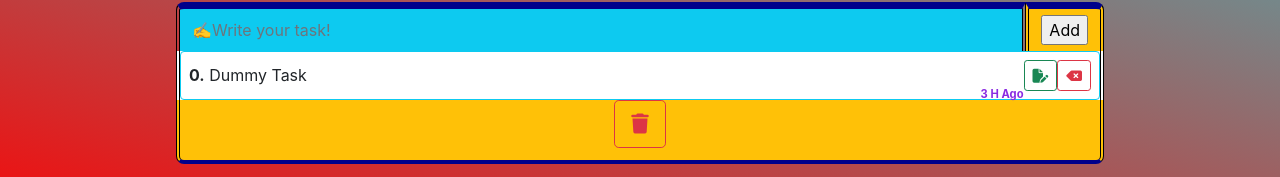
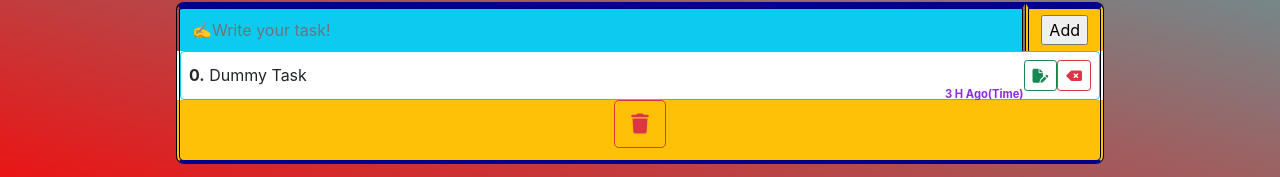
Before and after one commit to Ashishkuldeep23/react-todo, a React (Create React App) app: page / in a window 1280 px wide. Shown: the part 527-704 px from the top of the page. Built offline with nearby package versions, Linux system fonts and the light colour scheme.

Commit message:
Focus() function added with todo

```diff
--- a/src/coponant/TodoBody/todo.js
+++ b/src/coponant/TodoBody/todo.js
@@ -64,6 +64,10 @@ const Todo = () => {
     // // // Update items --->
 
     const updateTask = (idGeted, name) => {
+
+        // // By below line of code when update btn clicked then input in focused mode means ready to take input.
+        document.getElementById("mainInput").focus()
+
         setNewTask(name)
         setUpdateTask(idGeted)
         setToggleBtn(true)
@@ -82,10 +86,12 @@ const Todo = () => {
     }
 
 
+
     // // // // Removing all Tasks -->
     const removeAllTasks = () => {
         setItems([]);
     }
+
 
 
     // // // Data save in local storage by useEffect hooks -->
@@ -96,6 +102,7 @@ const Todo = () => {
 
 
 
+    // // // Time how many ago written a task.
     const timeDiffFunc = (date) => {
 
 
@@ -130,9 +137,10 @@ const Todo = () => {
             outPut = years + " Y Ago"
         }
 
-
         return outPut
     }
+
+
 
 
     // // // UI starts here -------------->
@@ -185,7 +193,7 @@ const Todo = () => {
                             <div className='item_icons d-sm-flex '>
 
                                 {/* Below line for how many ago , curEle.id is storing time when created */}
-                                <span className='dayAgo'><small>3 H Ago</small></span>
+                                <span className='dayAgo'><small>3 H Ago(Time)</small></span>
 
                                 <div className='update_main mx-auto' >
                                     <div className="dropdown-content_update">
```
